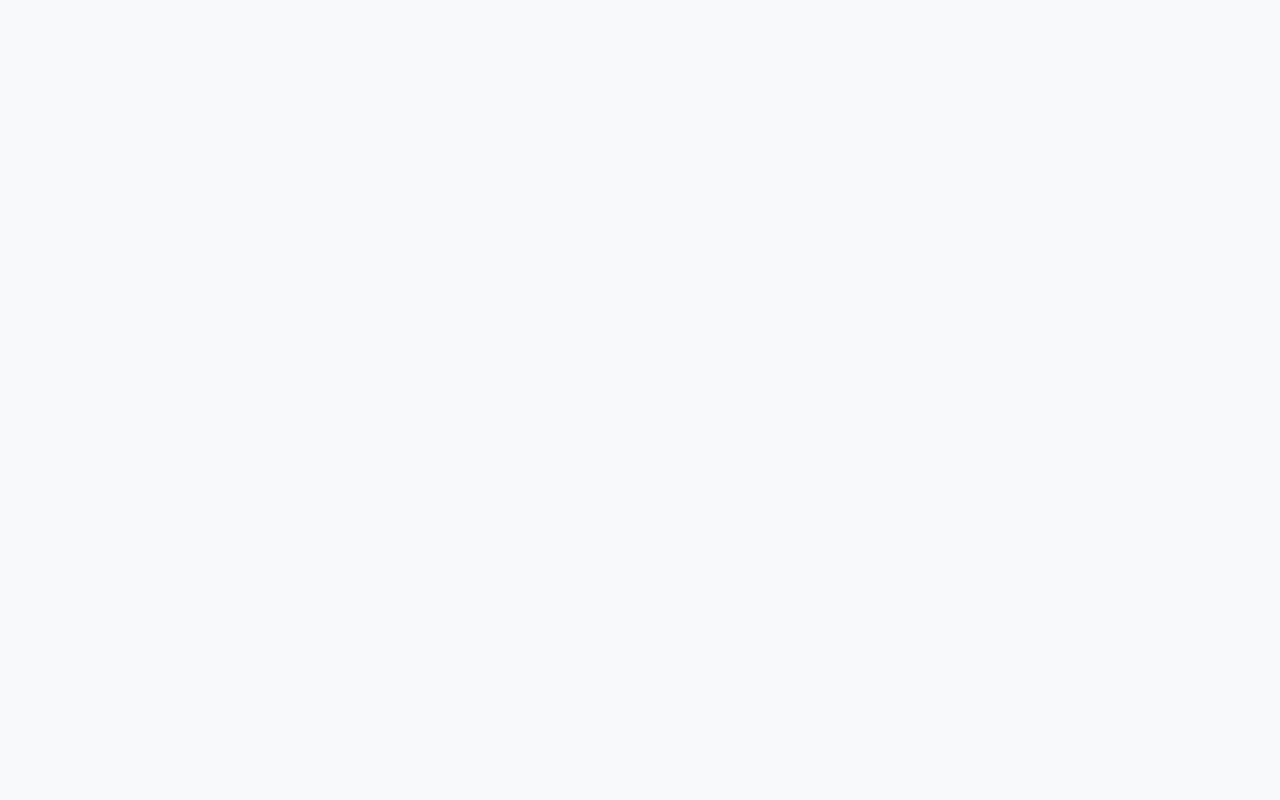
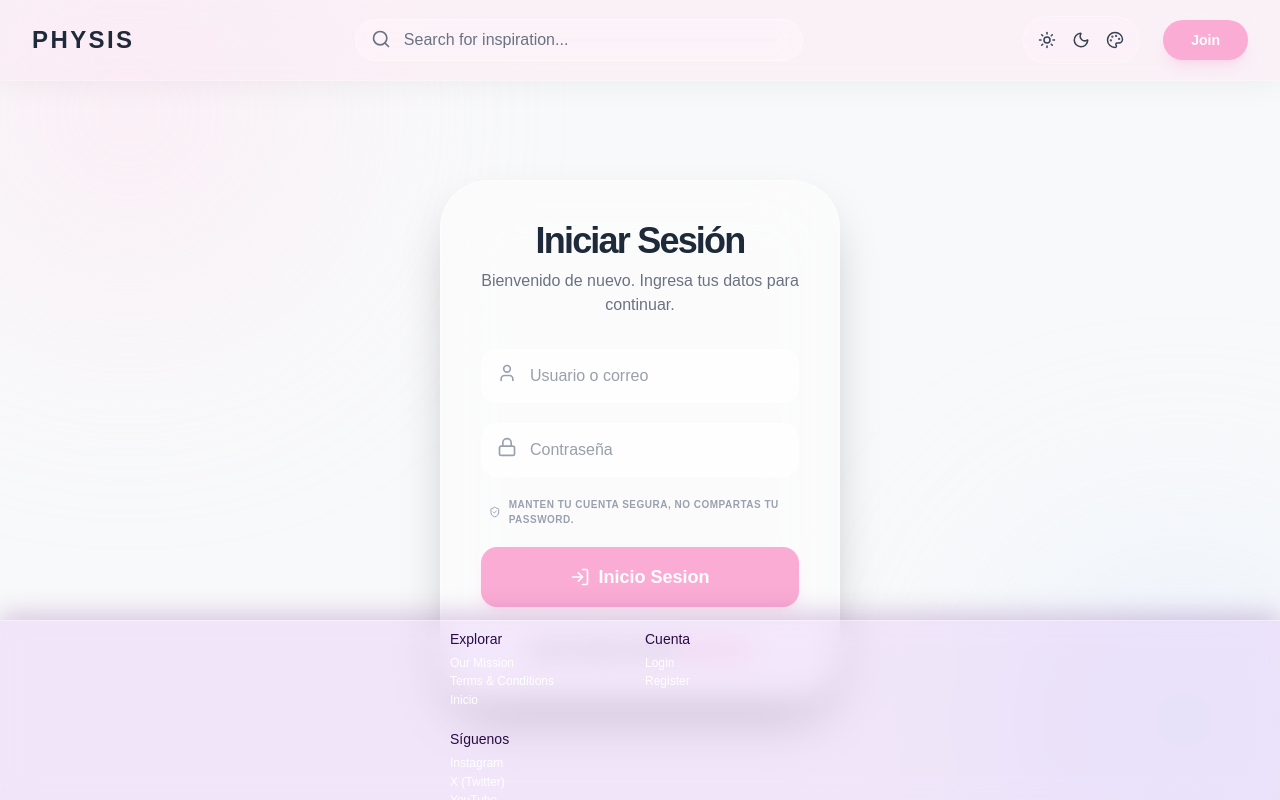
Before and after one commit to trejoslfwdcr-cloud/physis, a React (Vite) app: page /login in a window 1280 px wide. Before the commit this address had no page. Built offline with nearby package versions, Linux system fonts and the light colour scheme; data requests are answered from the project's data file.

Commit message:
terms,login,link

```diff
--- a/src/components/LoginUser.jsx
+++ b/src/components/LoginUser.jsx
@@ -1,5 +1,7 @@
+import React, { useState, useEffect } from "react";
+import { User, Lock, LogIn, ShieldCheck } from "lucide-react";
+import NavInicio from "../components/NavInicio";
 import fetch from "../services/fetch";
-import { useState, useEffect } from "react";
 
 function LoginUser() {
   const [correoUsuario, setCorreoUsuario] = useState("");
@@ -17,46 +19,110 @@ function LoginUser() {
   const handleLogin = () => {
     const usuarioExiste = usuarios.find(
       (u) =>
-        (u.rol == "user" && u.nombreUsuario == correoUsuario) ||
-        (u.correoUsuario == correoUsuario && u.claveUsuario == claveUsuario),
+        (u.rol === "user" && u.nombreUsuario === correoUsuario) ||
+        (u.correoUsuario === correoUsuario && u.claveUsuario === claveUsuario),
     );
 
     const adminExiste = usuarios.find(
       (u) =>
-        (u.rol == "admin" && u.nombreUsuario == correoUsuario) ||
-        (u.correoUsuario == correoUsuario && u.claveUsuario == claveUsuario),
+        (u.rol === "admin" && u.nombreUsuario === correoUsuario) ||
+        (u.correoUsuario === correoUsuario && u.claveUsuario === claveUsuario),
     );
 
     if (usuarioExiste) {
-      alert("existe");
+      alert("Usuario autenticado");
     } else {
-      alert("no existe");
+      alert("Usuario no encontrado");
     }
+
     if (adminExiste) {
-      alert("admin existe");
+      alert("Admin autenticado");
     } else {
-      alert("admin no existe");
+      alert("Admin no encontrado");
     }
   };
 
   return (
-    <>
-      <h1>Inicia Sesion</h1>
 
+    //
+
+    // <input
+    //   type="text"
+    // placeholder="Nombre usuario"
+    // onChange={(e) => setNombreUsuario(e.target.value)}
+    // />
+    //<input
+    // type="text"
+    // placeholder="Correo usuario"
+    // onChange={(e) => setCorreoUsuario(e.target.value)}
+    ///>
+    //<input
+    //type="text"
+    //placeholder="Clave usuario"
+    //onChange={(e) => setClaveUsuario(e.target.value)}
+    //>
+
+    // <button onClick={LoginUser}>Inicio Sesion</button>
+    // </>
+
+
+    <div className="min-h-screen w-full flex items-center justify-center bg-[#f8f9fa] relative overflow-hidden">
+      <div className="absolute top-[-10%] left-[-5%] w-96 h-96 bg-[#fce7f3] rounded-full blur-[120px] opacity-60" />
+      <div className="absolute bottom-[-10%] right-[-5%] w-80 h-80 bg-blue-100 rounded-full blur-[120px] opacity-60" />
+
+      <NavInicio />
+
+      <main className="z-10 w-full max-w-md px-6 mt-20">
+        <div className="bg-white/40 backdrop-blur-2xl border border-white/40 p-10 rounded-[3rem] shadow-2xl">
+          <header className="text-center mb-8">
+            <h1 className="text-4xl font-black text-gray-800 tracking-tighter mb-2">Iniciar Sesión</h1>
+            <p className="text-gray-500 font-medium">Bienvenido de nuevo. Ingresa tus datos para continuar.</p>
+          </header>
+
+          <form className="w-full space-y-5" onSubmit={(e) => { e.preventDefault(); handleLogin(); }}>
+            <div className="relative group">
+              <User className="absolute left-4 top-3.5 text-gray-400 group-focus-within:text-[#faacd4]" size={20} />
               <input
+                type="text"
+                placeholder="Usuario o correo"
                 value={correoUsuario}
-        placeholder="Usuario"
                 onChange={(e) => setCorreoUsuario(e.target.value)}
+                className="w-full bg-white/60 border border-white/20 rounded-2xl py-3.5 pl-12 pr-4 text-gray-700 focus:outline-none focus:ring-2 focus:ring-[#faacd4]/30 transition-all"
               />
+            </div>
+
+            <div className="relative group">
+              <Lock className="absolute left-4 top-3.5 text-gray-400 group-focus-within:text-[#faacd4]" size={20} />
               <input
                 type="password"
+                placeholder="Contraseña"
                 value={claveUsuario}
-        placeholder="Contraseña"
                 onChange={(e) => setClaveUsuario(e.target.value)}
+                className="w-full bg-white/60 border border-white/20 rounded-2xl py-3.5 pl-12 pr-4 text-gray-700 focus:outline-none focus:ring-2 focus:ring-[#faacd4]/30 transition-all"
               />
+            </div>
 
-      <button onClick={handleLogin}>Inicio Sesion</button>
-    </>
+            <div className="flex items-center gap-2 px-2 text-[10px] text-gray-400 font-semibold uppercase tracking-wider">
+              <ShieldCheck size={14} />
+              <span>Manten tu cuenta segura, no compartas tu password.</span>
+            </div>
+
+            <button
+              type="button"
+              onClick={handleLogin}
+              className="w-full bg-[#faacd4] text-white py-4 rounded-2xl font-bold text-lg shadow-lg shadow-[#faacd4]/20 hover:bg-[#f992c3] hover:scale-[1.02] active:scale-95 transition-all flex items-center justify-center gap-2 mt-4"
+            >
+              <LogIn size={20} />
+              Inicio Sesion
+            </button>
+          </form>
+
+          <footer className="mt-8 text-center text-sm text-gray-500">
+            ¿Aún no tienes cuenta? <span className="text-[#faacd4] cursor-pointer hover:underline font-bold">Regístrate</span>
+          </footer>
+        </div>
+      </main>
+    </div>
   );
 }
 
--- a/src/routes/Routing.jsx
+++ b/src/routes/Routing.jsx
@@ -4,6 +4,7 @@ import Register from "../pages/Register"; // Importamos la nueva página
 import AdminProfile from "../pages/AdminProfile";
 import UserProfile from "../pages/UserProfile";
 import Terms from "../pages/Terms";
+import LoginPage from "../pages/LoginPage";
 function Routing() {
   return (
     <Router>
@@ -22,6 +23,8 @@ function Routing() {
         {/* <Route path="/login" element={<Login />} /> */}
         <Route path="Terms" element={<Terms />} />
         <Route path="Inicio" element={<Inicio />} />
+        <Route path="Login" element={<LoginPage />} />
+
       </Routes>
     </Router>
   );
```
Lines whose indentation alone changed are shown as unchanged.
